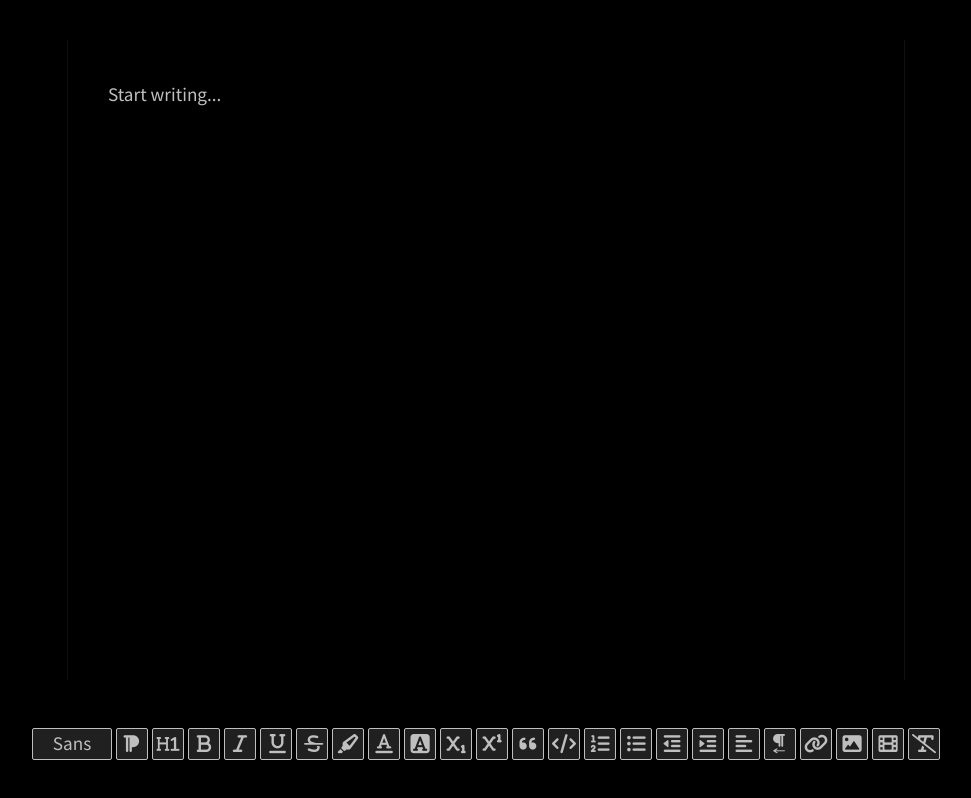
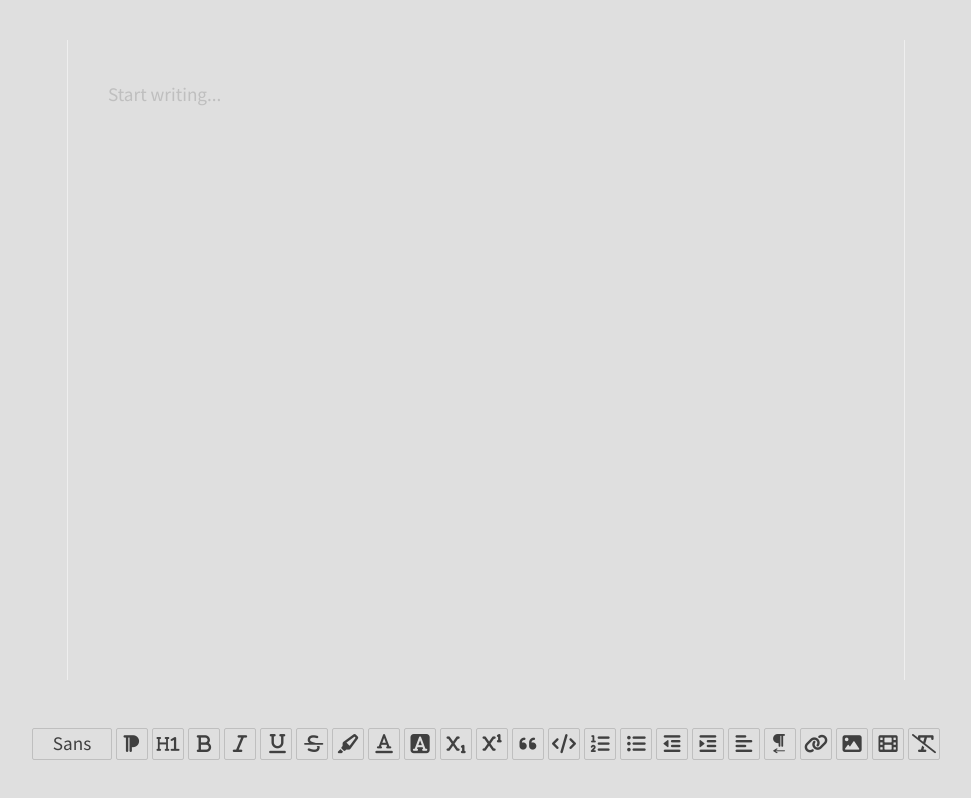
Before and after one commit to reblim/heyy, a Vue app: page / in a window 1280 px wide. Shown: the whole page, without its empty margins (154-1125 px from the left). Built offline with nearby package versions, Linux system fonts and the light colour scheme; a web font is replaced by a local one.

Commit message:
Used lower contrast

```diff
--- a/src/App.vue
+++ b/src/App.vue
@@ -7,7 +7,7 @@ export default {
   name: 'App',
 
   mounted() {
-    document.querySelector('html').classList.add('dark');
+    // document.querySelector('html').classList.add('dark');
   },
 };
 </script>
@@ -17,7 +17,7 @@ export default {
 @import url('https://fonts.googleapis.com/css2?family=Source+Code+Pro:wght@400;600&family=Source+Sans+Pro:wght@400;600&family=Source+Serif+Pro:wght@400;600&display=swap');
 
 html {
-  background-color: var(--color-background-primary);
+  background-color: var(--color-background-tertiary);
   color: var(--color-contrast-lowest);
 }
 
@@ -30,7 +30,7 @@ body {
   }
 
   ::selection {
-    background-color: var(--color-background-tertiary);
+    background-color: var(--color-background-primary);
   }
 }
 
```
